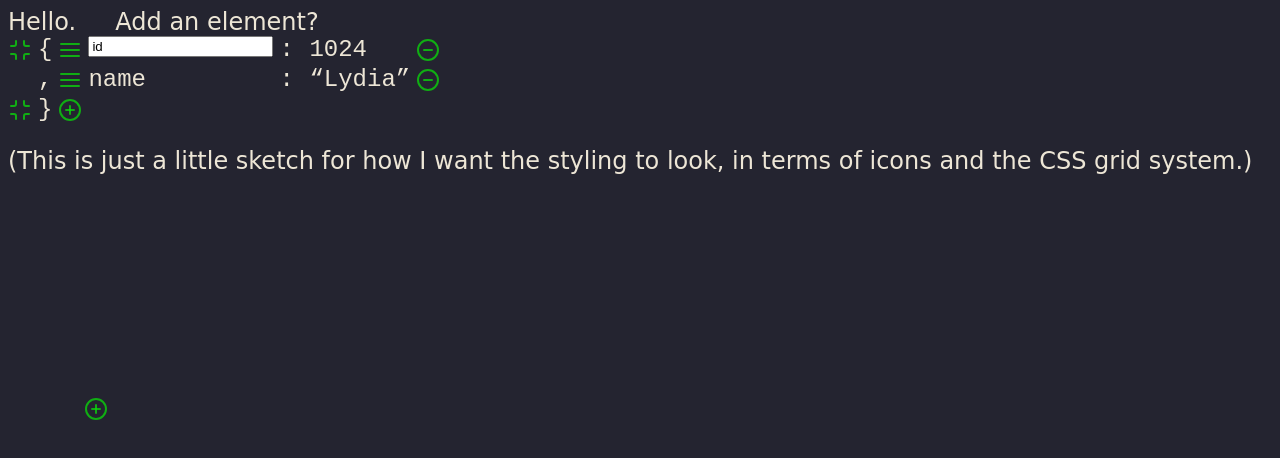
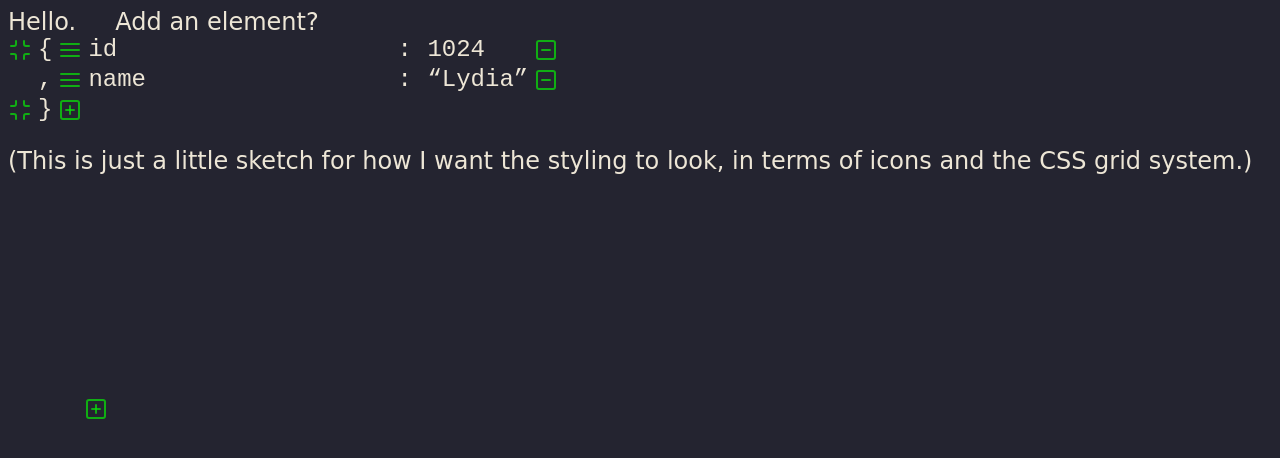
Before and after one commit to MonoidMusician/dhall-purescript, a website: page docs/sketch.html in a window 1280 px wide. Drawn offline with Linux system fonts and the light colour scheme.

Commit message:
"Integrated" style <input>
I like when it's mostly invisible. Just need to get it to be autosized now ...

```diff
--- a/docs/sketch.html
+++ b/docs/sketch.html
@@ -45,12 +45,32 @@
       ". . . . .";
     font-family: monospace;
   }
+  input[type=text] {
+    background: none;
+    border: none;
+    outline: none;
+    font: inherit;
+    color: inherit;
+    width: min-content;
+    box-sizing: border-box;
+    border: none;
+    border-bottom: 2px solid hsla(240, 64%, 55%, 0.0);
+    margin-bottom: -2px;
+    transition: border 0.3s;
+    padding: 0px;
+  }
+  input[type=text]:focus {
+    outline: none;
+    border-bottom: 2px solid hsla(240, 64%, 55%, 1.0);
+    margin-bottom: -2px;
+    transition: border 0.3s;
+  }
   </style>
 </head>
 <body>
   Hello.
   <svg class="feather active" style="stroke: hsla(120, 92%, 45%, 1);">
-    <use xlink:href="feather-sprite.svg#plus-circle"></use>
+    <use xlink:href="feather-sprite.svg#plus-square"></use>
   </svg>
   Add an element?
   <div class="grid-container">
@@ -68,7 +88,7 @@
     <div><input type="text" class="id-input" value="id"/></div><div>:</div><div>1024</div>
     <div>
       <svg class="feather active" style="stroke: hsla(120, 92%, 45%, 1);">
-        <use xlink:href="feather-sprite.svg#minus-circle"></use>
+        <use xlink:href="feather-sprite.svg#minus-square"></use>
       </svg>
     </div>
     <div></div>
@@ -78,10 +98,10 @@
         <use xlink:href="feather-sprite.svg#menu"></use>
       </svg>
     </div>
-    <div>name</div><div>:</div><div>“Lydia”</div>
+    <div><input type="text" class="id-input" value="name"/></div><div>:</div><div>“Lydia”</div>
     <div>
       <svg class="feather active" style="stroke: hsla(120, 92%, 45%, 1);">
-        <use xlink:href="feather-sprite.svg#minus-circle"></use>
+        <use xlink:href="feather-sprite.svg#minus-square"></use>
       </svg>
     </div>
     <div>
@@ -92,7 +112,7 @@
     <div>&#x007D;</div>
     <div>
       <svg class="feather active" style="stroke: hsla(120, 92%, 45%, 1);">
-        <use xlink:href="feather-sprite.svg#plus-circle"></use>
+        <use xlink:href="feather-sprite.svg#plus-square"></use>
       </svg>
     </div>
   </div>
```
